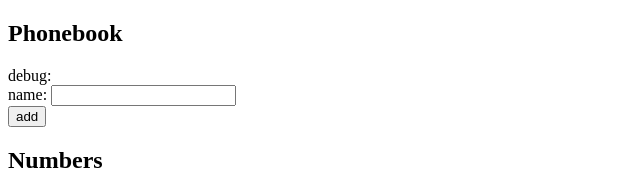
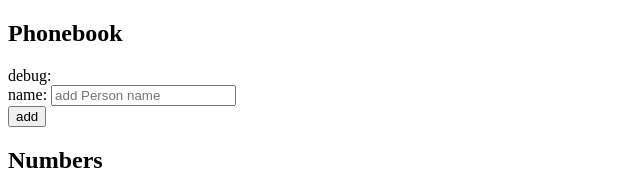
Before and after one commit to morghan/fullstack-open-2022, a React (Create React App) app in the folder part2/phonebook/: page / in a window 1280 px wide. Shown: the top 175 px of the page, without its empty margins (0-640 px from the left). Built offline with nearby package versions, Linux system fonts and the light colour scheme.

Commit message:
📦 NEW: Add placeholder

```diff
--- a/part2/phonebook/src/App.js
+++ b/part2/phonebook/src/App.js
@@ -24,7 +24,12 @@ const App = () => {
 			<div>debug: {newName}</div>
 			<form onSubmit={addPerson}>
 				<div>
-					name: <input value={newName} onChange={handleNameChange} />
+					name:{' '}
+					<input
+						value={newName}
+						onChange={handleNameChange}
+						placeholder='add Person name'
+					/>
 				</div>
 				<div>
 					<button type='submit'>add</button>
```
